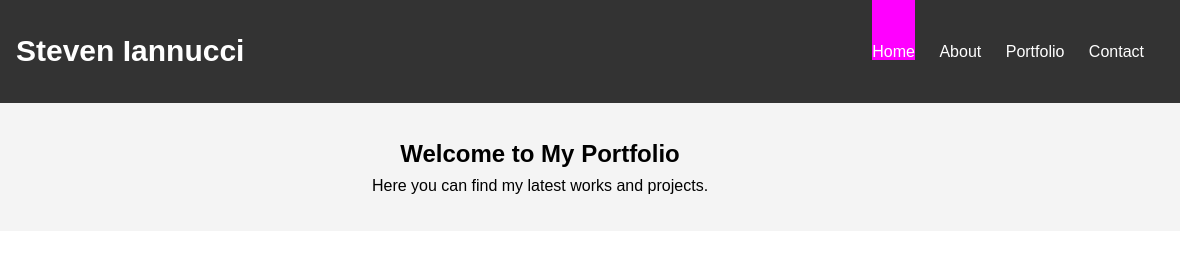
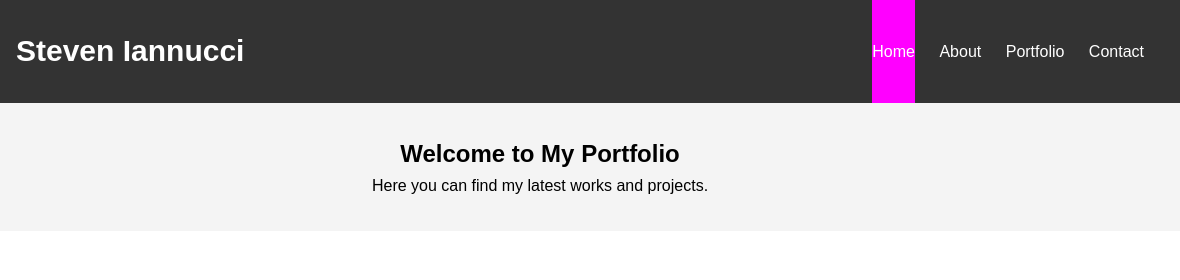
Before and after one commit to steveniannucci/portfolio, a plain HTML site: page index.html in a window 1280 px wide. In both pictures the pointer is over the link "Home". Shown: the top 280 px of the page, 100-1280 px from the left. Drawn offline with Linux system fonts and the light colour scheme.

Commit message:
Feb 17, 2024, 6:20 PM

```diff
--- a/styles.css
+++ b/styles.css
@@ -57,7 +57,7 @@ nav ul li a {
 }
 
 nav ul li a:hover {
-    padding: 43px 0px 0px 0px;
+    padding: 43px 0px 43px 0px;
     background-color: #FF00FF;
     color: white;
 }
```
